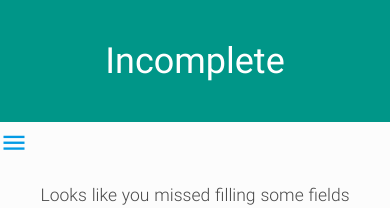
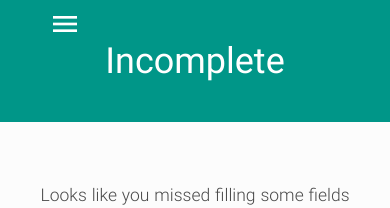
Before and after one commit to rajat503/NFCFA-Website, a plain HTML site: page incomplete.html in a window 390 px wide. Shown: the top 208 px of the page. Drawn offline with Linux system fonts and the light colour scheme.

Commit message:
Fixed side-nav responsiveness issues

```diff
--- a/incomplete.html
+++ b/incomplete.html
@@ -19,6 +19,7 @@
       </nav>
 	</header>
 
+	<div class="container"><a href="#" data-activates="nav-mobile" class="button-collapse top-nav waves-effect waves-light circle"><i class="mdi-navigation-menu"></i></a></div>
 	<ul id="nav-mobile" class="side-nav fixed">
 		<div class="logo"><a id="logo-container" class="bold" href="index.html"><div class = "valign-wrapper"><h4 class = "valign" style="margin-left: auto; margin-right: auto;">NFCFA '15</h4></div></a></div>
 		<li><a class = "waves-effect waves-blue" href="about.html">About</a></li>
@@ -32,7 +33,9 @@
 		<li><a class = "waves-effect waves-blue" href="sponsors.html">Sponsors</a></li>
 		<!-- <li><a class = "waves-effect waves-blue" href="contact.html">Contact us</a></li> -->
 	</ul>
-	<a href="#" data-activates="slide-out" class="button-collapse show-on-large"><i class="small mdi-navigation-menu"></i></a>
+
+	<br>
+	<br>
 
 	<main>
 		<div class="container">
```
